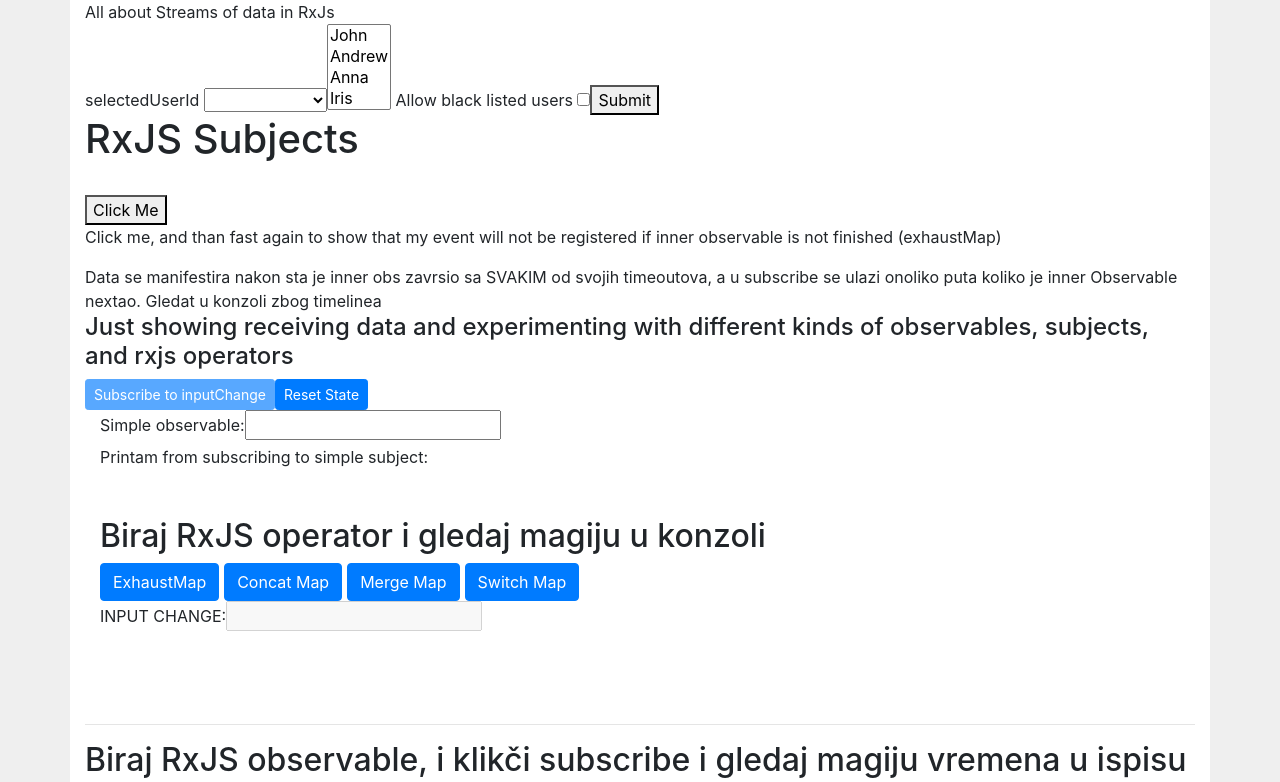
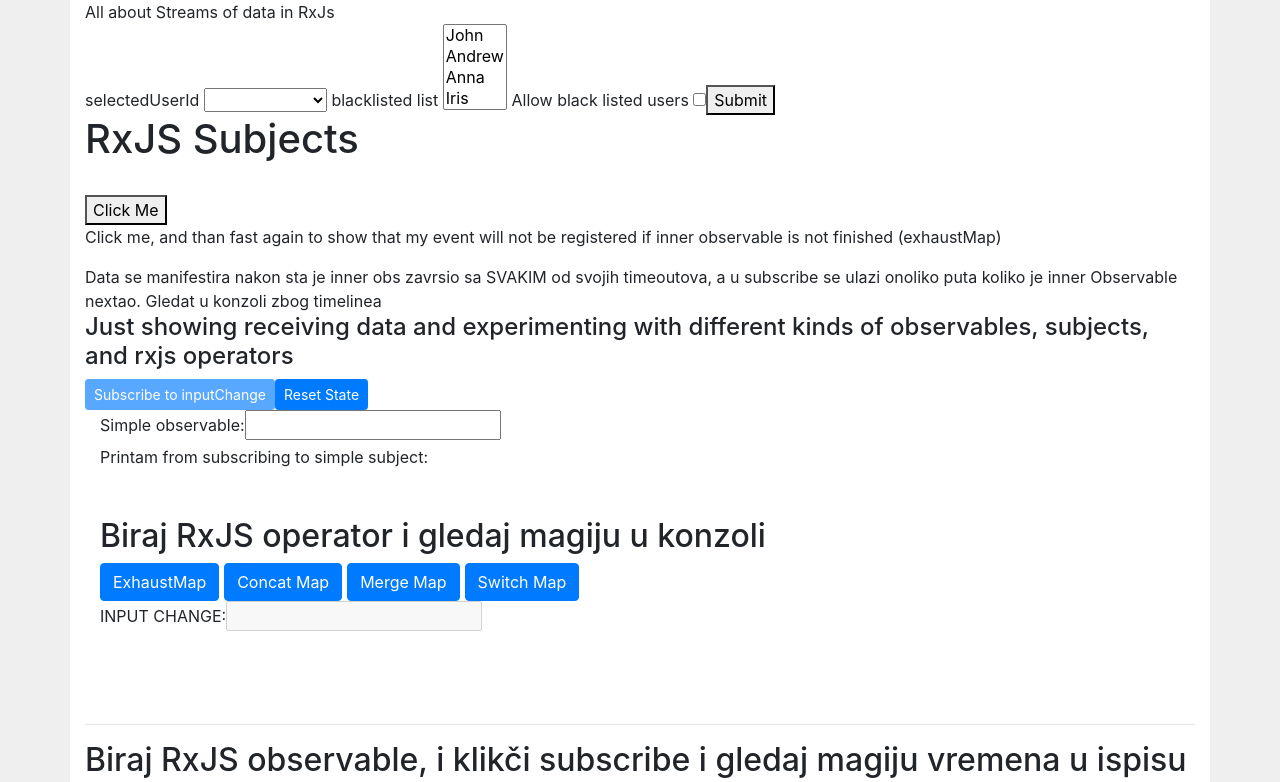
Before and after one commit to lukalukaluka7000/rxjs-experimenting, an Angular app: page / in a window 1280 px wide. Shown: the top 782 px of the page. Built offline with nearby package versions, Linux system fonts and the light colour scheme.

Commit message:
good way

```diff
--- a/src/app/app.module.ts
+++ b/src/app/app.module.ts
@@ -2,7 +2,7 @@ import { BrowserModule } from '@angular/platform-browser';
 import { NgModule } from '@angular/core';
 
 import { AppComponent } from './app.component';
-import { FormsModule } from '@angular/forms';
+import { FormsModule, ReactiveFormsModule } from '@angular/forms';
 import { SelectFilterComponent } from './from-articles/select-filter/select-filter.component';
 @NgModule({
   declarations: [
@@ -11,7 +11,8 @@ import { SelectFilterComponent } from './from-articles/select-filter/select-filt
   ],
   imports: [
     BrowserModule,
-    FormsModule
+    FormsModule,
+    ReactiveFormsModule
   ],
   providers: [],
   bootstrap: [AppComponent]
--- a/src/app/from-articles/select-filter/select-filter.component.html
+++ b/src/app/from-articles/select-filter/select-filter.component.html
@@ -4,15 +4,16 @@
 </div>
 <div>
     selectedUserId
-    <select [(ngModel)]="selectedUserId" (ngModelChange)="changeUser()">
+    <select [formControl]="selectUserId">
         <option>Select a User</option>
         <option *ngFor="let user of users" [value]="user.id"> {{ user.name }} </option>
     </select>
-    <select [(ngModel)]="blackListedUsers" (ngModelChange)="changeUser()" multiple>
+    blacklisted list
+    <select [formControl]="blackListedUsers" multiple>
         <option *ngFor="let user of users" [value]="user.id"> {{ user.name }} </option>
     </select>
     Allow black listed users
-        <input type="checkbox" [(ngModel)]="allowBlackListedUsers"/>
+        <input type="checkbox" [formControl]="blackAllowed" />
 
-    <button [disabled]="isUserBlackListed && !allowBlackListedUsers">Submit</button>
+    <button [disabled]="isDisabled$ | async ">Submit</button>
 </div>
--- a/src/app/from-articles/select-filter/select-filter.component.ts
+++ b/src/app/from-articles/select-filter/select-filter.component.ts
@@ -1,11 +1,14 @@
 import { Component, OnInit } from '@angular/core';
+import { Observable,combineLatest } from 'rxjs';
+import { startWith, map } from 'rxjs/operators';
+import { FormControl } from '@angular/forms';
 
 @Component({
   selector: 'app-select-filter',
   templateUrl: './select-filter.component.html',
   styleUrls: ['./select-filter.component.css']
 })
-export class SelectFilterComponent implements OnInit {
+export class SelectFilterComponent {
   users = [
     {name: 'John', id: 1},
     {name: 'Andrew', id: 2},
@@ -13,20 +16,20 @@ export class SelectFilterComponent implements OnInit {
     {name: 'Iris', id: 4},
   ];
 
-  blackListedUsers = [];
+  selectUserId = new FormControl('');
+  blackListedUsers = new FormControl([]);
+  blackAllowed = new FormControl(false);
 
-  selectedUserId = null;
-  isUserBlackListed = false;
-  allowBlackListedUsers = false;
-
-  changeUser() {
-    this.isUserBlackListed = !!this.blackListedUsers.find(blackListedUserId =>
-      +this.selectedUserId === blackListedUserId
-    );
-  }
-  constructor() { }
-
-  ngOnInit(): void {
-  }
+  isDisabled$ : Observable<boolean> = combineLatest(
+    this.selectUserId.valueChanges.pipe( startWith('') ),
+    this.blackListedUsers.valueChanges.pipe( startWith([]) ),
+    this.blackAllowed.valueChanges.pipe( startWith(false) )
+  ).pipe(
+    map( ([selId, blacklist, blackallowed]) => {
+        console.log(selId, blacklist, blackallowed);
+        return !blackallowed && blacklist.includes(+selId);
+      }
+    )
+  );
 
 }
```
